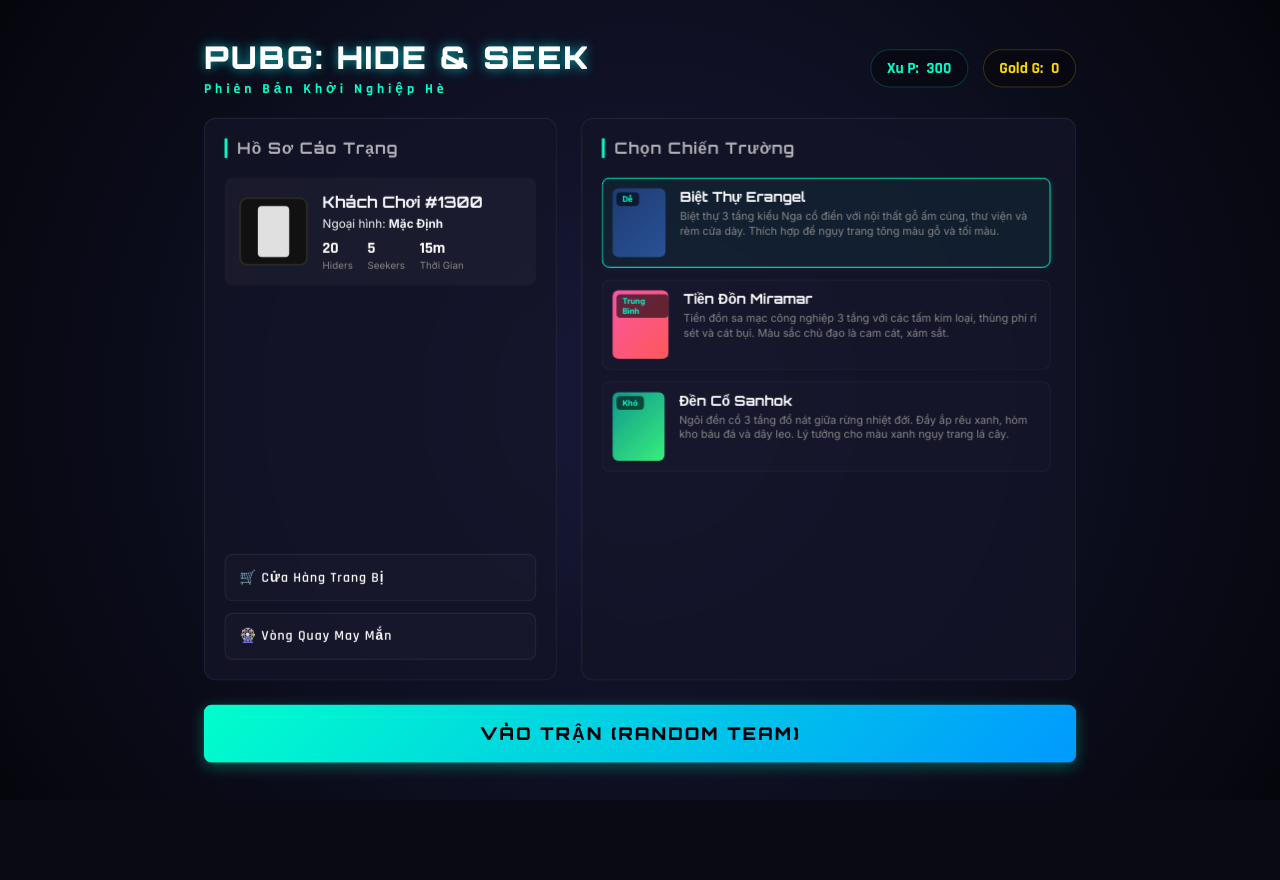
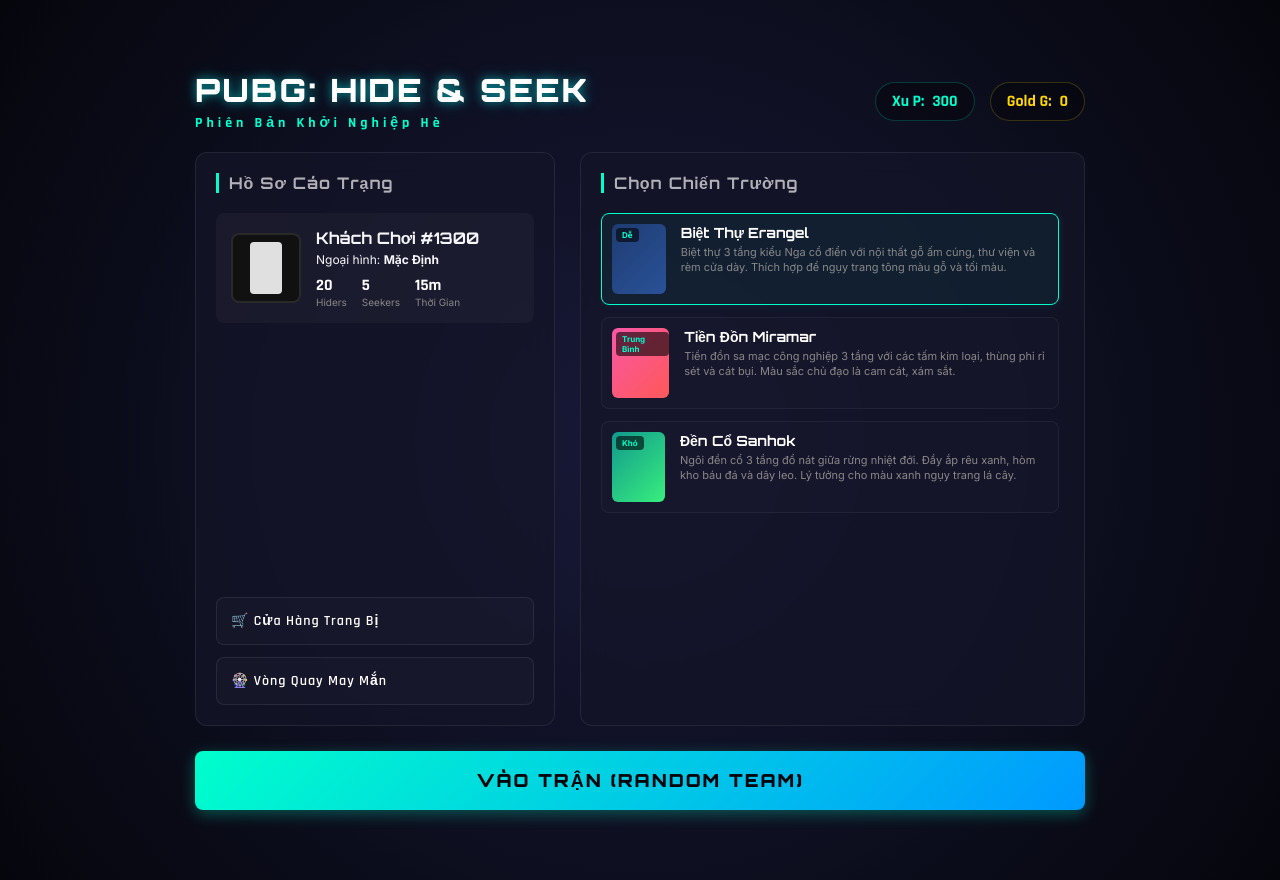
Before and after one commit to tuyetvu21102005-Ag/Game-Khoi-Nghi-He, a React (Vite) app: page / in a window 1280 px wide. Before the commit the page ends 800 px from the top, so only its background shows below. Built offline with nearby package versions, Linux system fonts and the light colour scheme.

Commit message:
fix: adjust scaling to be width-based and restore native vertical scrollbars for short screens

```diff
--- a/src/App.tsx
+++ b/src/App.tsx
@@ -22,14 +22,12 @@ function App() {
   useEffect(() => {
     const handleResize = () => {
       const baseWidth = 950;
-      const baseHeight = 800;
       const padding = 16; // 16px safety margins
 
       const scaleX = (window.innerWidth - padding) / baseWidth;
-      const scaleY = (window.innerHeight - padding) / baseHeight;
 
-      // Always fit inside the viewport by taking the minimum scale factor
-      const newScale = Math.min(scaleX, scaleY);
+      // Fit screen width, with a max scale of 1.0
+      const newScale = Math.min(scaleX, 1);
       setScale(newScale);
     };
 
@@ -122,12 +120,13 @@ function App() {
         className="app-scale-wrapper"
         style={{
           transform: `scale(${scale})`,
-          transformOrigin: 'center center',
+          transformOrigin: 'center top',
           width: '950px',
           height: '800px',
           display: 'flex',
           flexDirection: 'column',
           flexShrink: 0,
+          margin: 'auto',
         }}
       >
         {currentScreen === 'menu' && (
--- a/src/index.css
+++ b/src/index.css
@@ -34,8 +34,9 @@
 body {
   font-family: var(--font-main);
   background-color: var(--bg-primary);
-  overflow: hidden;
-  height: 100vh;
+  overflow-y: auto; /* Enable vertical scrollbar */
+  overflow-x: hidden; /* Prevent horizontal scrollbar */
+  min-height: 100vh;
   width: 100vw;
 }
 
@@ -67,13 +68,15 @@ body {
 /* VIEWPORT CONTAINER */
 .app-main-viewport {
   width: 100vw;
-  height: 100vh;
+  min-height: 100vh;
   display: flex;
   justify-content: center;
-  align-items: center;
+  align-items: flex-start; /* Align content to top so scrolling is not cut off */
   background: radial-gradient(circle at center, #181938 0%, #05060c 100%);
   position: relative;
-  overflow: hidden;
+  overflow-y: auto; /* Enable vertical scrollbar */
+  overflow-x: hidden; /* Hide horizontal scrollbar */
+  padding: 40px 0; /* Vertical spacing around the scaled canvas container */
 }
 
 /* ======================================================== */
```
